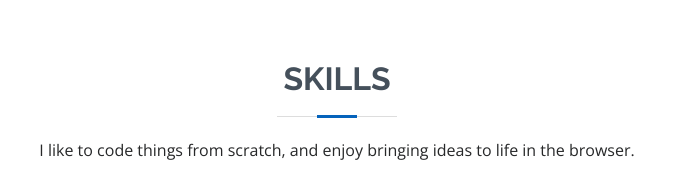
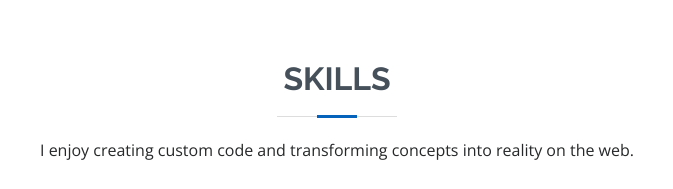
Before and after one commit to ntegeoscar/ntegeoscar.github.io, a plain HTML site: page index.html in a window 1280 px wide. Shown: the part 1500-1689 px from the top of the page, 353-1026 px from the left. Drawn offline with nearby package versions, Linux system fonts and the light colour scheme.

Commit message:
Update index.html

```diff
--- a/index.html
+++ b/index.html
@@ -173,7 +173,7 @@
 
         <div class="section-title">
           <h2>Skills</h2>
-          <p>I like to code things from scratch, and enjoy bringing ideas to life in the browser.</p>
+          <p>I enjoy creating custom code and transforming concepts into reality on the web.</p>
         </div>
 
         <div class="row skills-content">
```
